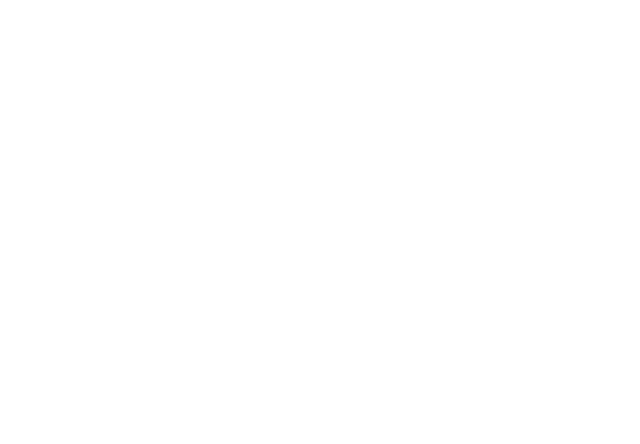
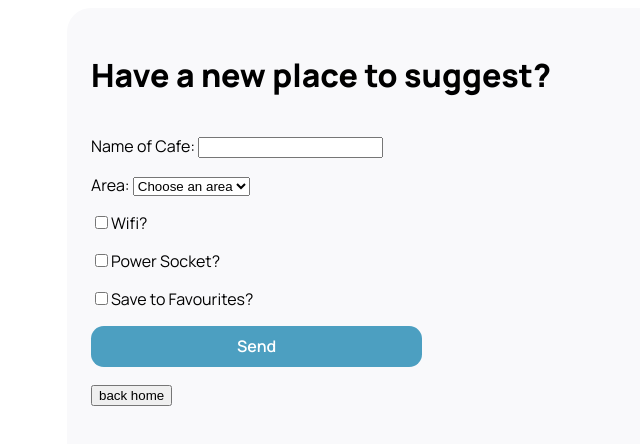
Before and after one commit to weepotty/remote-oasis, a React (Vite) app: page /add in a window 1280 px wide. Before the commit this address had no page. Shown: the top 444 px of the page, without its empty margins (273-913 px from the left). Built offline with nearby package versions, Linux system fonts and the light colour scheme.

Commit message:
add new cafe page

```diff
--- /dev/null
+++ b/src/AddCafe.jsx
@@ -0,0 +1,81 @@
+import React, {useState, useEffect} from 'react'
+
+import { Link } from 'react-router-dom'
+
+export default function AddCafe (props) {
+
+
+
+return(
+<div className='container home'>
+<h1>Have a new place to suggest?</h1>
+  <form className='add-cafe' name="add-cafe" onSubmit={props.handleSubmit} method="POST" data-netlify="true">
+  <p>
+    <label htmlFor="cafe_name">Name of Cafe: </label>
+    <input type="text" onChange={props.handleChange} name="cafe_name" id="cafe_name" value={props.formData.cafe_name} />
+  </p>
+
+
+
+ <p>
+    <label htmlFor="address">Area: </label>
+
+              <select
+                  id="address"
+                  value={props.formData.address}
+                  onChange={props.handleChange}
+                  name="address"
+              ><option value="">Choose an area</option>
+                  <option value="Bukit Timah">Bukit Timah</option>
+                  <option value="Holland Village">Holland Village</option>
+                  <option value="CBD">CBD</option>
+                  <option value="Dempsey">Dempsey</option>
+                  <option value="Orchard">Orchard</option>
+                  <option value="Other">Other</option>
+
+              </select>
+ </p>
+
+
+
+ <p>
+ <input
+                type="checkbox"
+                id="wifi"
+                checked={props.formData.wifi}
+                onChange={props.handleChange}
+                name="wifi"
+            />
+<label htmlFor="wifi">Wifi?</label>
+ </p>
+ <p>
+ <input
+                type="checkbox"
+                id="power"
+                checked={props.formData.power}
+                onChange={props.handleChange}
+                name="power"
+            />
+<label htmlFor="power">Power Socket?</label>
+ </p>
+
+ <p>
+ <input
+                type="checkbox"
+                id="favourite"
+                checked={props.formData.favourite}
+                onChange={props.handleChange}
+                name="favourite"
+            />
+<label htmlFor="favourite">Save to Favourites?</label>
+ </p>
+
+  <p>
+    <button className="btn" type="submit">Send</button>
+  </p>
+</form>
+
+<Link to="/list"><button>back home</button></Link>
+</div>
+)
+}
--- a/src/App.jsx
+++ b/src/App.jsx
@@ -4,7 +4,62 @@
 import Home from "./Home.jsx";
 import {Routes, Route} from 'react-router-dom'
 import Info from "./Info";
+import AddCafe from "./AddCafe";
+import data from "./data";
+import {useState, useEffect} from 'react'
+
 export default function App() {
+  const [cafeData, setCafeData] = useState(data)
+
+  const [formData, setFormData] = useState(
+    {
+      id: cafeData.length+1,
+      cafe_name: "",
+        address: "",
+       favourite: false,
+        power:false,
+        wifi:false,
+        image:""
+
+    }
+  )
+
+function handleChange(event) {
+console.log(event.target)
+    const {name, value, type, checked} = event.target
+    setFormData(prevFormData => {
+        return {
+            ...prevFormData,
+            [name]: type === "checkbox" ? checked : value
+        }
+    })
+}
+
+  function handleSubmit(event) {
+    event.preventDefault()
+    const newCafeData = [...cafeData, formData]
+    setCafeData(newCafeData)
+    console.log('clicked')
+    localStorage.setItem('cafeData', JSON.stringify(newCafeData))
+  }
+
+
+  useEffect(() => {
+    const storedCafeData = JSON.parse(localStorage.getItem('cafeData'))
+    if(storedCafeData) {
+        setCafeData(storedCafeData)
+    }
+  }, [])
+
+//   function handleLogout() {
+//   localStorage.removeItem('cafeData')
+// }
+
+// handleLogout()
+
+
+  console.log(cafeData)
+
 
   return (
     <div>
@@ -13,8 +68,10 @@
 
 <Routes>
 <Route path="/" element={<Start />} />
-<Route path="list" element={<Home />} />
-<Route path="list/:cafeId" element={<Info />} />
+<Route path="list" element={<Home cafeData={cafeData} />} />
+<Route path="list/:cafeId" element={<Info cafeData={cafeData} />} />
+<Route path="add" element={<AddCafe formData={formData} handleSubmit={handleSubmit} handleChange={handleChange} />} />
+
 
 </Routes>
 
--- a/src/Home.jsx
+++ b/src/Home.jsx
@@ -6,9 +6,9 @@
 import NavTop from './NavTop.jsx'
 import { useState } from "react";
 
-export default function Home () {
+export default function Home (props) {
 
-  const allCafes = data.map(item => {
+  const allCafes = props.cafeData.map(item => {
     return (
         <Thumbnail
             key={item.id}
@@ -25,7 +25,7 @@
 })
 
 
-const favourites = data.filter(item => item.favourite).map(item => {
+const favourites = props.cafeData.filter(item => item.favourite).map(item => {
   return (
       <Thumbnail
           key={item.id}
@@ -44,7 +44,7 @@
 
 
 
-const newCafes = data.filter(item => item.new).map(item => {
+const newCafes = props.cafeData.filter(item => item.new).map(item => {
   return (
       <Thumbnail
           key={item.id}
@@ -60,7 +60,7 @@
   )
 })
 
-const recentlyVisitedCafes = data.filter(item => item.recently_visited).map(item => {
+const recentlyAdded = props.cafeData.slice(-3).map(item => {
   return (
       <Thumbnail
           key={item.id}
@@ -80,11 +80,11 @@
 const [activeLink, setActiveLink] = useState("all")
 
 function handleLinkClick(event) {
+  console.log(event)
   const link = event.target.innerText || event.target.alt
 
   setActiveLink(link)
 }
-
 
 
 let cafesToRender
@@ -95,8 +95,8 @@
   case 'New':
     cafesToRender = newCafes;
     break;
-  case 'Recently Visited':
-  cafesToRender = recentlyVisitedCafes;
+  case 'Recently Added':
+  cafesToRender = recentlyAdded;
   break;
 
   default:
--- a/src/Info.jsx
+++ b/src/Info.jsx
@@ -5,11 +5,11 @@
 import backArrow from "./assets/back-arrow.png";
 import { Link, useNavigate } from "react-router-dom";
 import { useEffect } from "react";
-export default function Info() {
+export default function Info(props) {
 
   const { cafeId } = useParams();
 
-  const thisCafe = data.find((d) => d.id == cafeId);
+  const thisCafe = props.cafeData.find((d) => d.id == cafeId);
 
   const navigate = useNavigate();
   const [isSlidingOut, setIsSlidingOut] = useState(false);
@@ -48,11 +48,12 @@
           onClick={handleGoBack}
         />
 
+{thisCafe.image?
 
 
-
-<img src={thisCafe.image} className='info-image' alt={thisCafe.name} />
-
+<img src={thisCafe.image} className="info-image" alt={thisCafe.name} />
+: <img className="info-image" src="https://images.unsplash.com/photo-1636654129379-e7ae6f30bfd0?ixlib=rb-4.0.3&ixid=MnwxMjA3fDB8MHxzZWFyY2h8Mnx8Y29taW5nJTIwc29vbnxlbnwwfHwwfHw%3D&auto=format&fit=crop&w=800&q=60" />
+}
 
   <h1 className="cafe-name">{thisCafe.cafe_name}</h1>
   <p>{thisCafe.address}</p>
--- a/src/NavBottom.jsx
+++ b/src/NavBottom.jsx
@@ -1,28 +1,31 @@
-
 import homeIcon from "/home.png";
 import heartIcon from "/heart.png";
 import compassIcon from "/compass.png";
 import addIcon from "/add.png";
-import {Link, useNavigate } from "react-router-dom";
-
+import { Link, useNavigate } from "react-router-dom";
 
 export default function NavBottom(props) {
+  return (
+    <nav className="nav-bottom">
+      <img
+        src={homeIcon}
+        className="nav-icon"
+        alt="Home"
+        onClick={props.handleLinkClick}
+      />
 
-return(
-  <nav className="nav-bottom">
+      <img
+        src={heartIcon}
+        onClick={props.handleLinkClick}
+        className="nav-icon"
+        alt="Favourites"
+      />
 
-  {/* <Link to='/list'> */}
-  <a>
-    <img src={homeIcon} className="nav-icon" alt="Home" onClick= {props.handleLinkClick}  />
-  {/* </Link> */}</a>
-  <a>
-    <img src={heartIcon} onClick = {props.handleLinkClick} className="nav-icon" alt="Favourites" />
-  </a>
-  <a href="">
-    <img src={compassIcon} className="nav-icon" alt="Near Me" />
-  </a>
-  <a href="">
-    <img src={addIcon} className="nav-icon" alt="Add New" />
-  </a>
-</nav>)
+      <img src={compassIcon} className="nav-icon" alt="Near Me" />
+
+      <Link to="/add">
+        <img src={addIcon} className="nav-icon" alt="Add New" />
+      </Link>
+    </nav>
+  );
 }
--- a/src/NavTop.jsx
+++ b/src/NavTop.jsx
@@ -17,7 +17,7 @@
     <p className='underline inactive' onClick={props.handleLinkClick}>New</p>
   </a>
   <a>
-    <p className='underline inactive' onClick={props.handleLinkClick}>Recently Visited</p>
+    <p className='underline inactive' onClick={props.handleLinkClick}>Recently Added</p>
   </a>
 </nav>)
 
--- a/src/Thumbnail.jsx
+++ b/src/Thumbnail.jsx
@@ -16,7 +16,7 @@
       textDecoration: 'none'
     }} className='cafes'>
 
-     <img src={`${props.img}`} alt={props.name} />
+     {props.img? <img className='cafe-image' src={`${props.img}`} alt={props.name} /> : <img className='cafe-image' src="https://images.unsplash.com/photo-1636654129379-e7ae6f30bfd0?ixlib=rb-4.0.3&ixid=MnwxMjA3fDB8MHxzZWFyY2h8Mnx8Y29taW5nJTIwc29vbnxlbnwwfHwwfHw%3D&auto=format&fit=crop&w=800&q=60" />}
       <h1 className="cafe-name">{props.name}</h1>
       <p className="address">{props.address}</p>
       <div className="facilities">
--- a/src/assets/css/index.css
+++ b/src/assets/css/index.css
@@ -68,7 +68,7 @@
 }
 
 .info.card > p {
-  font-size: 2vh;
+  font-size: 2.1vh;
 flex-grow:1;
 }
 
@@ -80,7 +80,9 @@
 }
 
 .info .cafe-name {
-  font-size: 1.5rem;
+  font-size: 2.8vh;
+flex-grow:1;
+margin:0;
 }
 
 .back-arrow {
@@ -180,6 +182,10 @@
   margin-top: auto;
 }
 
+.nav-icon {
+  height: 24px;
+  cursor: pointer;
+}
 .nav-top {
   display: flex;
   align-items: center;
@@ -304,9 +310,14 @@
   min-width: 80%;
 }
 
+.cafe-image{
+  border-radius: 0.75em;
+  height:80%;
+  object-fit: cover;
+}
 .cafes > img {
   border-radius: 0.75em;
-  height: 80%;
+  height:80%;
   object-fit: cover;
 }
 
@@ -335,10 +346,19 @@
   background-color: #4c9fc1 !important;
 }
 
+.add-cafe{
+  display:flex;
+  flex-direction: column;
+
+
+  gap: 1rem;
+}
+
+
 @media only screen and (max-width: 600px) {
-  .home.container {
+  /* .home.container {
     height: 90vh;
-  }
+  } */
 
   .info.container {
     margin: auto;
```
Also changed, not shown: 3 other files (tests, documents, lock files or other folders).
